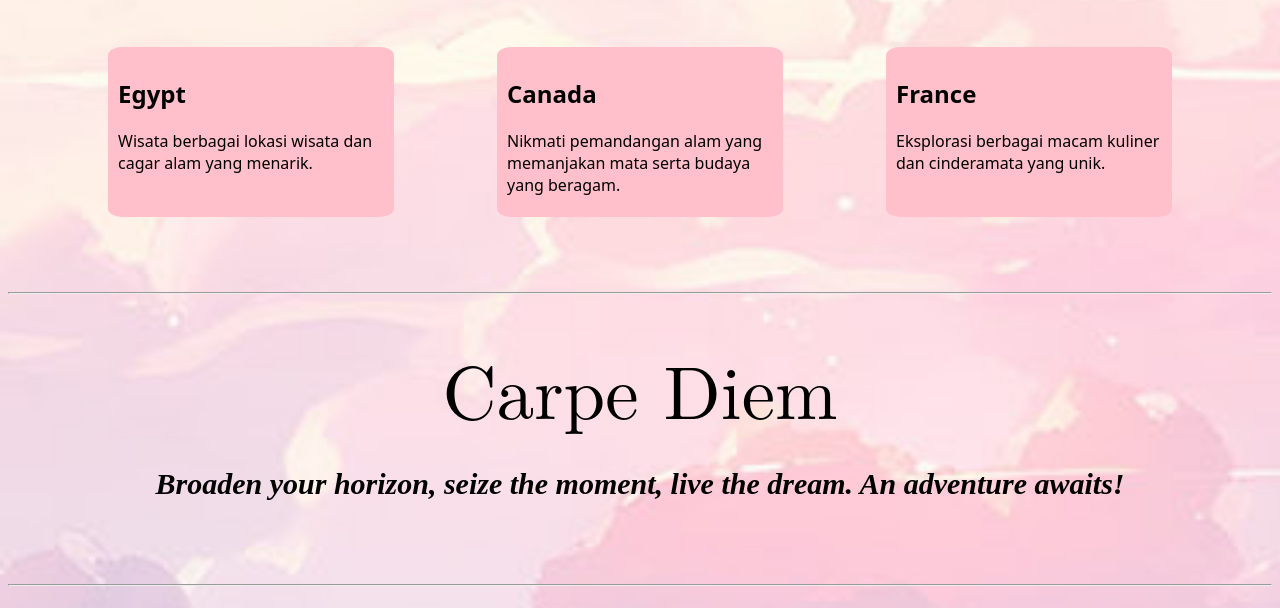
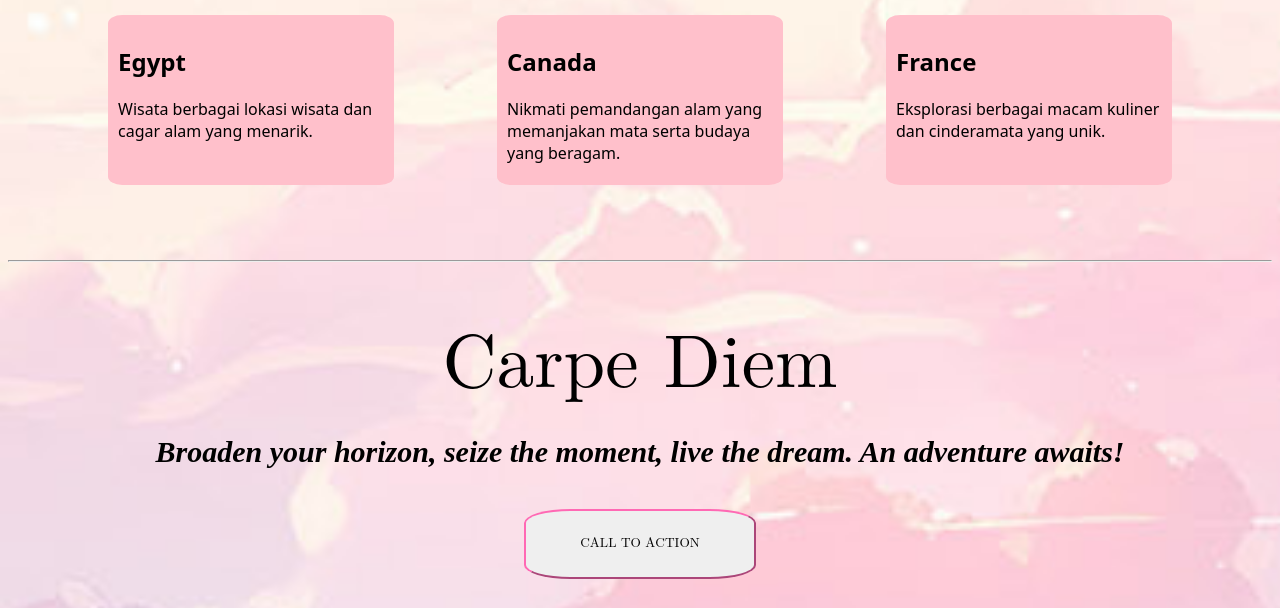
Before and after one commit to revou-fundamental-course/29-apr-24-carolinebeatricehadikrisno, a plain HTML site: page index.html in a window 1280 px wide. Shown: the part 2181-2789 px from the top of the page. Drawn offline with Linux system fonts and the light colour scheme.

Commit message:
init commit

```diff
--- a/css/style.css
+++ b/css/style.css
@@ -290,6 +290,16 @@ font-family: system-ui;
 
     .company-motto>h1{
         font-size: 30px;
+        margin-bottom: 40px;
+    }
+
+    .company-motto>button{
+        border-color: hotpink;
+        height: 70px;
+        border-radius: 20%;
+        width: 20%;
+        margin: auto;
+        font-family: math;
     }
 
     .credits{
--- a/index.html
+++ b/index.html
@@ -72,12 +72,12 @@
             <div class="nelly">
             <img src="assets/testi1.jpg" width="65" height="65" style="border-radius: 50%;">
             <p class="nelly-name"><b>  Nelly Siska Goenawan</b></p></div>
-            <p><i>"Terima kasih My Travel, liburan saya jadi seru dan menyenangkan!"</i></p>
+            <p style="padding-left:70px; margin-top:0"><i>"Terima kasih My Travel, liburan saya jadi seru dan menyenangkan!"</i></p>
             <br>
             <div class="danny">
             <img src="assets/testi2.jpg" width="65" height="65" style="border-radius: 50%;">
             <p class="danny-name"><b>  Danny Tjandrawidjaja</b></p></div>
-            <p><i>"Berkat Mytravel, aku bisa mengunjungi banyak tempat wisata dalam beberapa hari saja."</i></p>
+            <p style="padding-left:70px; margin-top:0"><i>"Berkat Mytravel, aku bisa mengunjungi banyak tempat wisata dalam beberapa hari saja."</i></p>
          </section>
     </article>
 
@@ -148,6 +148,7 @@
     <section class="company-motto">
         <header>Carpe Diem</header>
         <h1><i>Broaden your horizon, seize the moment, live the dream. An adventure awaits!</i></h1>
+        <button>CALL TO ACTION</button>
     </section>
     <hr/>
 
```
